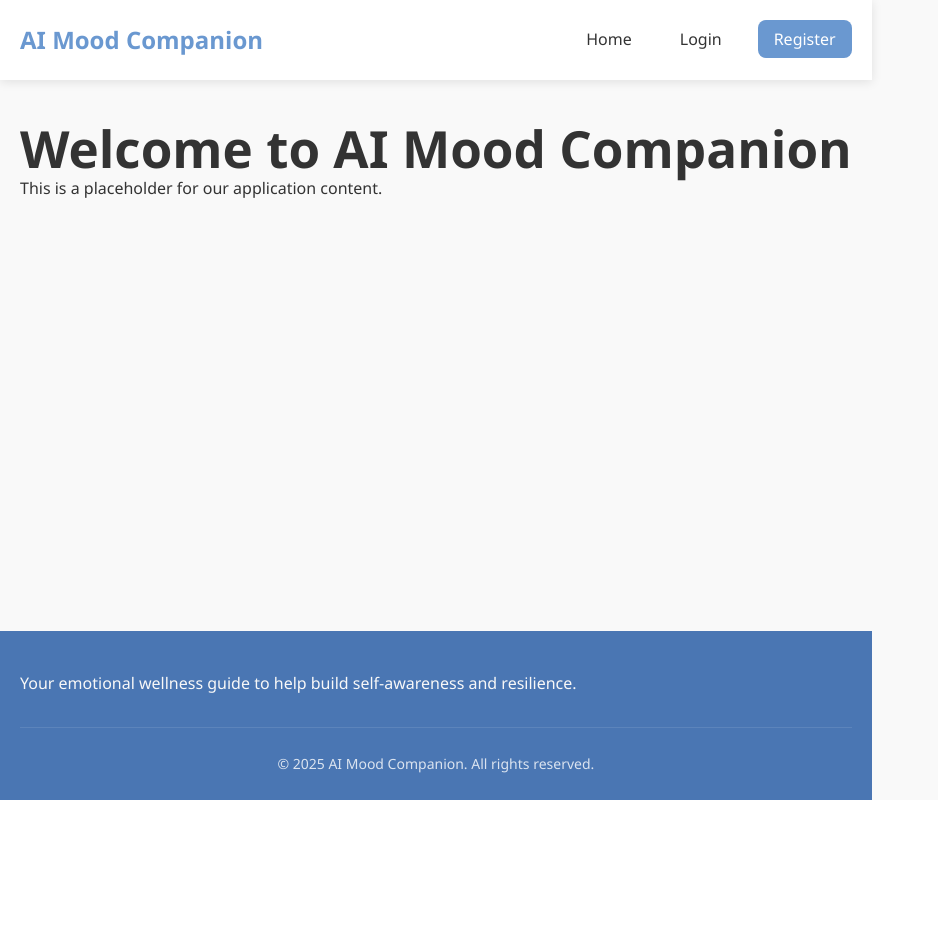
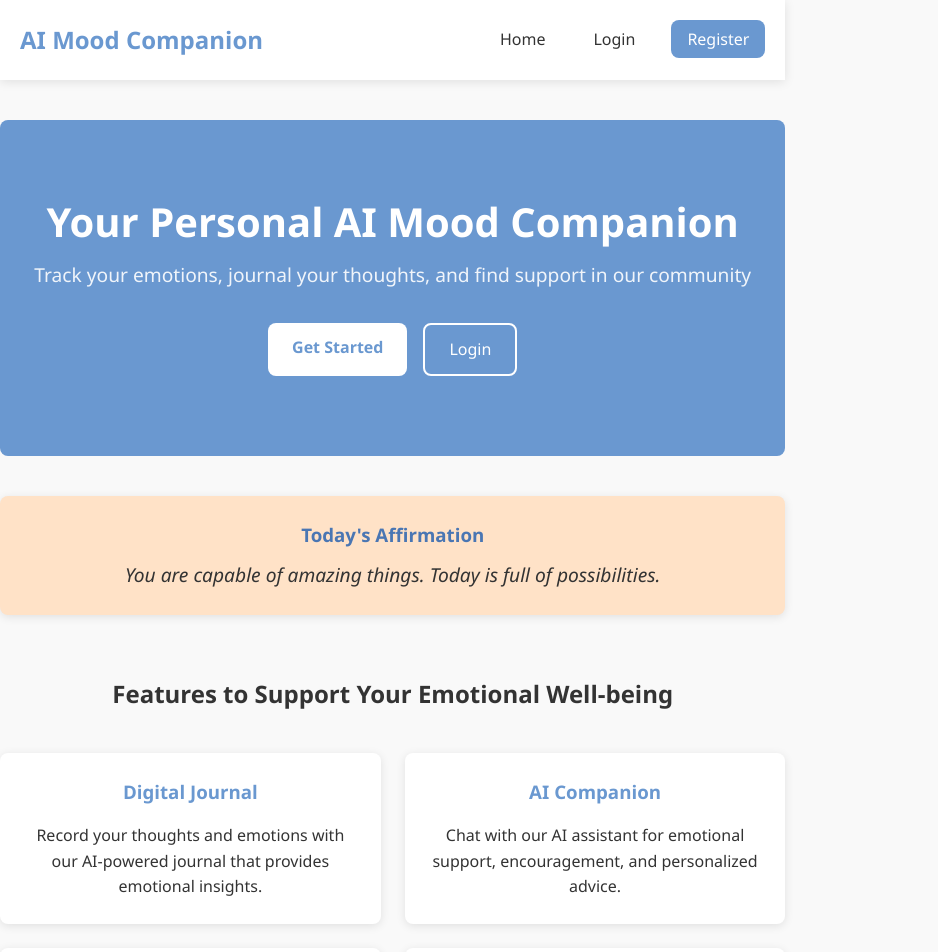
Before and after one commit to swanwish/MoodCompanion, a React (Vite) app in the folder client/: page / in a window 1280 px wide. Shown: the top 952 px of the page, without its empty margins (0-938 px from the left). Before the commit the page ends 800 px from the top, so only its background shows below. Built offline with nearby package versions, Linux system fonts and the light colour scheme.

Commit message:
feat: add HomePage component with styling and integrate into App component

```diff
--- a/client/src/App.jsx
+++ b/client/src/App.jsx
@@ -2,6 +2,7 @@ import { BrowserRouter as Router, Routes, Route } from 'react-router-dom';
 import { useState, useEffect } from 'react';
 import Navbar from './components/common/Navbar';
 import Footer from './components/common/Footer';
+import HomePage from './pages/HomePage';
 import './App.css';
 
 function App() {
@@ -30,12 +31,11 @@ function App() {
       <div className="app-container">
         <Navbar isAuthenticated={isAuthenticated} onLogout={handleLogout} user={user} />
         <main className="main-content">
-          <div className="container">
-            <h1>Welcome to AI Mood Companion</h1>
-            <p>This is a placeholder for our application content.</p>
-          </div>
+          <Routes>
+            <Route path="/" element={<HomePage isAuthenticated={isAuthenticated} user={user} />} />
+          </Routes>
         </main>
-        <Footer/>
+        <Footer />
       </div>
     </Router>
   );
--- /dev/null
+++ b/client/src/pages/HomePage.css
@@ -0,0 +1,114 @@
+.home-page {
+    width: 100%;
+  }
+
+  /* Hero Section */
+  .hero-section {
+    background-color: var(--primary-color);
+    color: white;
+    text-align: center;
+    padding: 80px 20px;
+    margin-bottom: 40px;
+    border-radius: var(--border-radius);
+  }
+
+  .hero-content {
+    max-width: 800px;
+    margin: 0 auto;
+  }
+
+  .hero-content h1 {
+    font-size: 2.5rem;
+    margin-bottom: 16px;
+    color: white;
+  }
+
+  .hero-content p {
+    font-size: 1.2rem;
+    margin-bottom: 32px;
+    opacity: 0.9;
+  }
+
+  .cta-buttons {
+    display: flex;
+    justify-content: center;
+    gap: 16px;
+  }
+
+  .cta-primary {
+    background-color: white;
+    color: var(--primary-color);
+    font-weight: bold;
+    padding: 12px 24px;
+    border-radius: var(--border-radius);
+    font-size: 1rem;
+    text-decoration: none;
+  }
+
+  .cta-primary:hover {
+    background-color: var(--secondary-color);
+    color: var(--text-primary);
+  }
+
+  .cta-secondary {
+    background-color: transparent;
+    border: 2px solid white;
+    color: white;
+    padding: 12px 24px;
+    border-radius: var(--border-radius);
+    font-size: 1rem;
+    text-decoration: none;
+  }
+
+  .cta-secondary:hover {
+    background-color: rgba(255, 255, 255, 0.2);
+  }
+
+  /* Daily Affirmation */
+  .daily-affirmation {
+    background-color: var(--secondary-light);
+    padding: 24px;
+    border-radius: var(--border-radius);
+    text-align: center;
+    margin-bottom: 40px;
+    box-shadow: var(--shadow);
+  }
+
+  .daily-affirmation h3 {
+    color: var(--primary-dark);
+    margin-bottom: 10px;
+  }
+
+  .daily-affirmation p {
+    font-size: 1.2rem;
+    font-style: italic;
+    color: var(--text-primary);
+  }
+
+  /* Features Section */
+  .features-section {
+    margin-top: 60px;
+    text-align: center;
+  }
+
+  .features-section h2 {
+    margin-bottom: 40px;
+  }
+
+  .features-grid {
+    display: grid;
+    grid-template-columns: repeat(auto-fit, minmax(250px, 1fr));
+    gap: 24px;
+  }
+
+  .feature-card {
+    background-color: var(--background-white);
+    border-radius: var(--border-radius);
+    box-shadow: var(--shadow);
+    padding: 24px;
+  }
+
+  .feature-card h3 {
+    margin-bottom: 16px;
+    color: var(--primary-color);
+  }
--- /dev/null
+++ b/client/src/pages/HomePage.jsx
@@ -0,0 +1,64 @@
+import { useState } from 'react';
+import { Link } from 'react-router-dom';
+import './HomePage.css';
+
+function HomePage({ isAuthenticated }) {
+  const [dailyAffirmation] = useState("You are capable of amazing things. Today is full of possibilities.");
+
+  return (
+    <div className="home-page">
+      <section className="hero-section">
+        <div className="hero-content">
+          <h1>Your Personal AI Mood Companion</h1>
+          <p>Track your emotions, journal your thoughts, and find support in our community</p>
+
+          {!isAuthenticated && (
+            <div className="cta-buttons">
+              <Link to="/register" className="cta-primary">Get Started</Link>
+              <Link to="/login" className="cta-secondary">Login</Link>
+            </div>
+          )}
+        </div>
+      </section>
+
+      <div className="daily-affirmation">
+        <h3>Today's Affirmation</h3>
+        <p>{dailyAffirmation}</p>
+      </div>
+
+      {isAuthenticated ? (
+        <div className="user-dashboard">
+          <p>User dashboard will be implemented here.</p>
+        </div>
+      ) : (
+        <div className="features-section">
+          <h2>Features to Support Your Emotional Well-being</h2>
+
+          <div className="features-grid">
+            <div className="feature-card">
+              <h3>Digital Journal</h3>
+              <p>Record your thoughts and emotions with our AI-powered journal that provides emotional insights.</p>
+            </div>
+
+            <div className="feature-card">
+              <h3>AI Companion</h3>
+              <p>Chat with our AI assistant for emotional support, encouragement, and personalized advice.</p>
+            </div>
+
+            <div className="feature-card">
+              <h3>Mood Tracking</h3>
+              <p>Visualize your emotional patterns over time to build greater self-awareness.</p>
+            </div>
+
+            <div className="feature-card">
+              <h3>Wishing Well Community</h3>
+              <p>Share thoughts anonymously and connect with others facing similar experiences.</p>
+            </div>
+          </div>
+        </div>
+      )}
+    </div>
+  );
+}
+
+export default HomePage;
```
